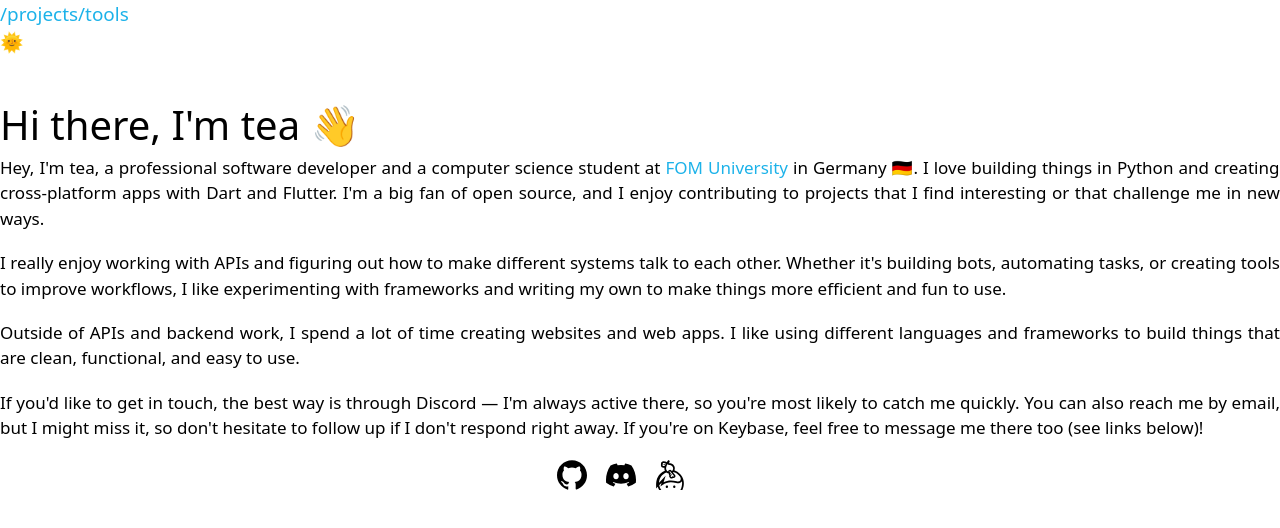
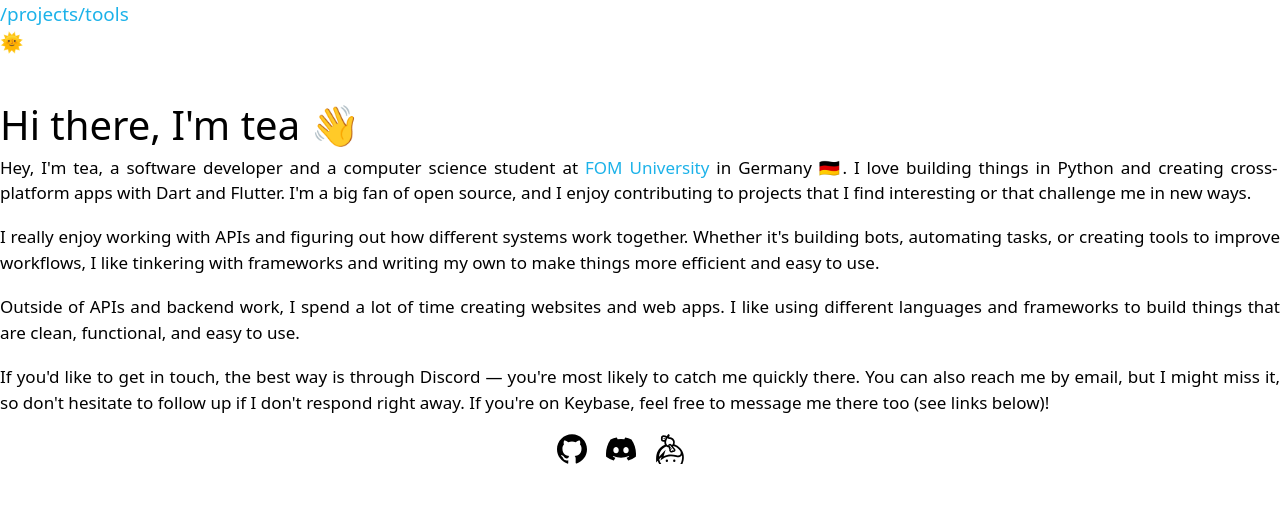
Before and after one commit to teaishealthy/site, an Astro site: page / in a window 1280 px wide. Built offline with nearby package versions, Linux system fonts and the light colour scheme; Astro itself is replaced by a stand-in of ours; some icons are missing.

Commit message:
chore: update index content

```diff
--- a/src/pages/index.astro
+++ b/src/pages/index.astro
@@ -6,7 +6,7 @@ import Layout from "../layouts/Layout.astro";
 <Layout>
   <h1>Hi there, I'm tea&nbsp👋</h1>
   <p class="main-content">
-    Hey, I'm tea, a professional software developer and a computer science
+    Hey, I'm tea, a software developer and a computer science
     student at <a href="https://www.fom.de/">FOM University</a> in Germany 🇩🇪. I
     love building things in Python and creating cross-platform apps with Dart and
     Flutter. I'm a big fan of open source, and I enjoy contributing to projects that
@@ -14,10 +14,10 @@ import Layout from "../layouts/Layout.astro";
   </p>
 
   <p class="main-content">
-    I really enjoy working with APIs and figuring out how to make different
-    systems talk to each other. Whether it's building bots, automating tasks, or
-    creating tools to improve workflows, I like experimenting with frameworks
-    and writing my own to make things more efficient and fun to use.
+    I really enjoy working with APIs and figuring out how different
+    systems work together. Whether it's building bots, automating tasks, or
+    creating tools to improve workflows, I like tinkering with frameworks
+    and writing my own to make things more efficient and easy to use.
   </p>
 
   <p class="main-content">
@@ -27,8 +27,8 @@ import Layout from "../layouts/Layout.astro";
   </p>
 
   <p class="main-content">
-    If you'd like to get in touch, the best way is through Discord — I'm always
-    active there, so you're most likely to catch me quickly. You can also reach
+    If you'd like to get in touch, the best way is through Discord —
+    you're most likely to catch me quickly there. You can also reach
     me by email, but I might miss it, so don't hesitate to follow up if I don't
     respond right away. If you're on Keybase, feel free to message me there too
     (see links below)!
```
